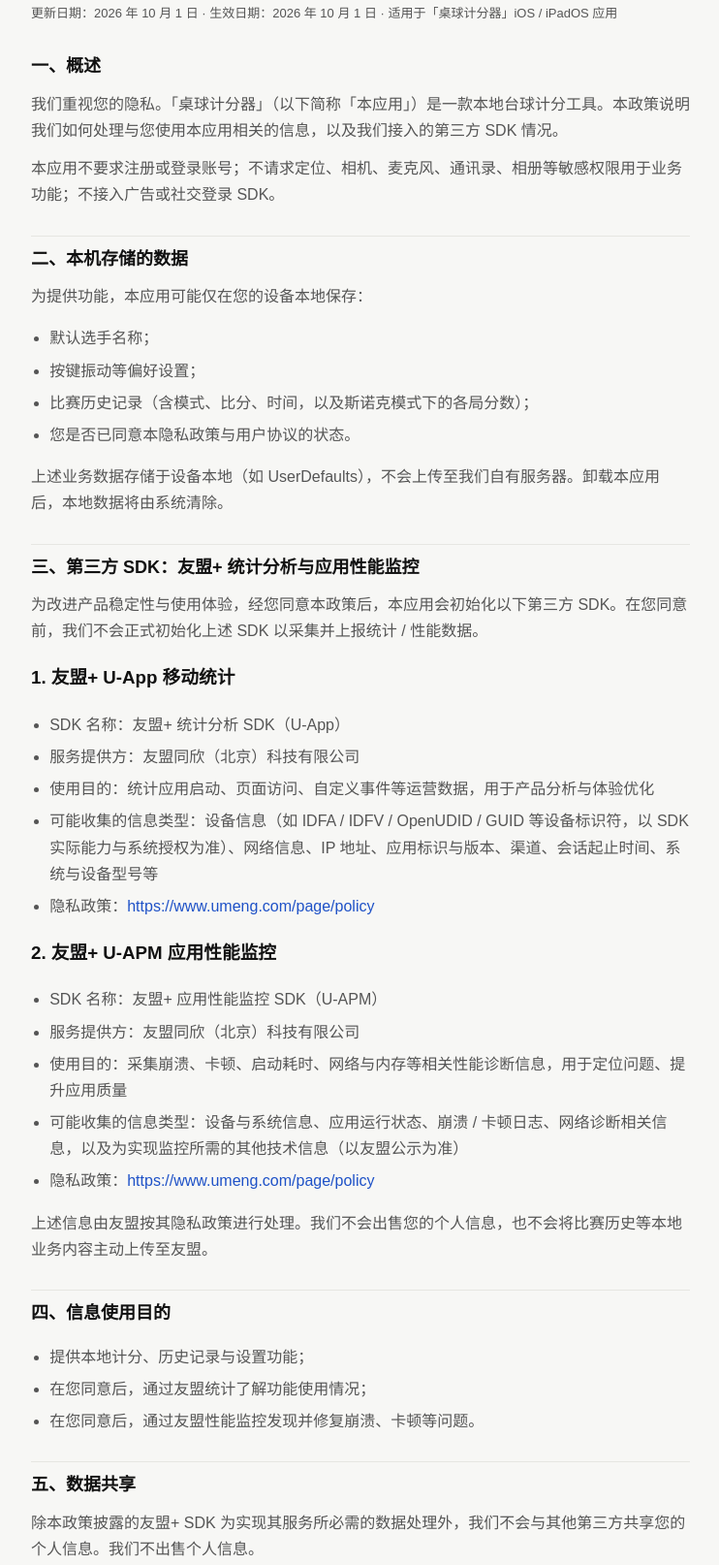
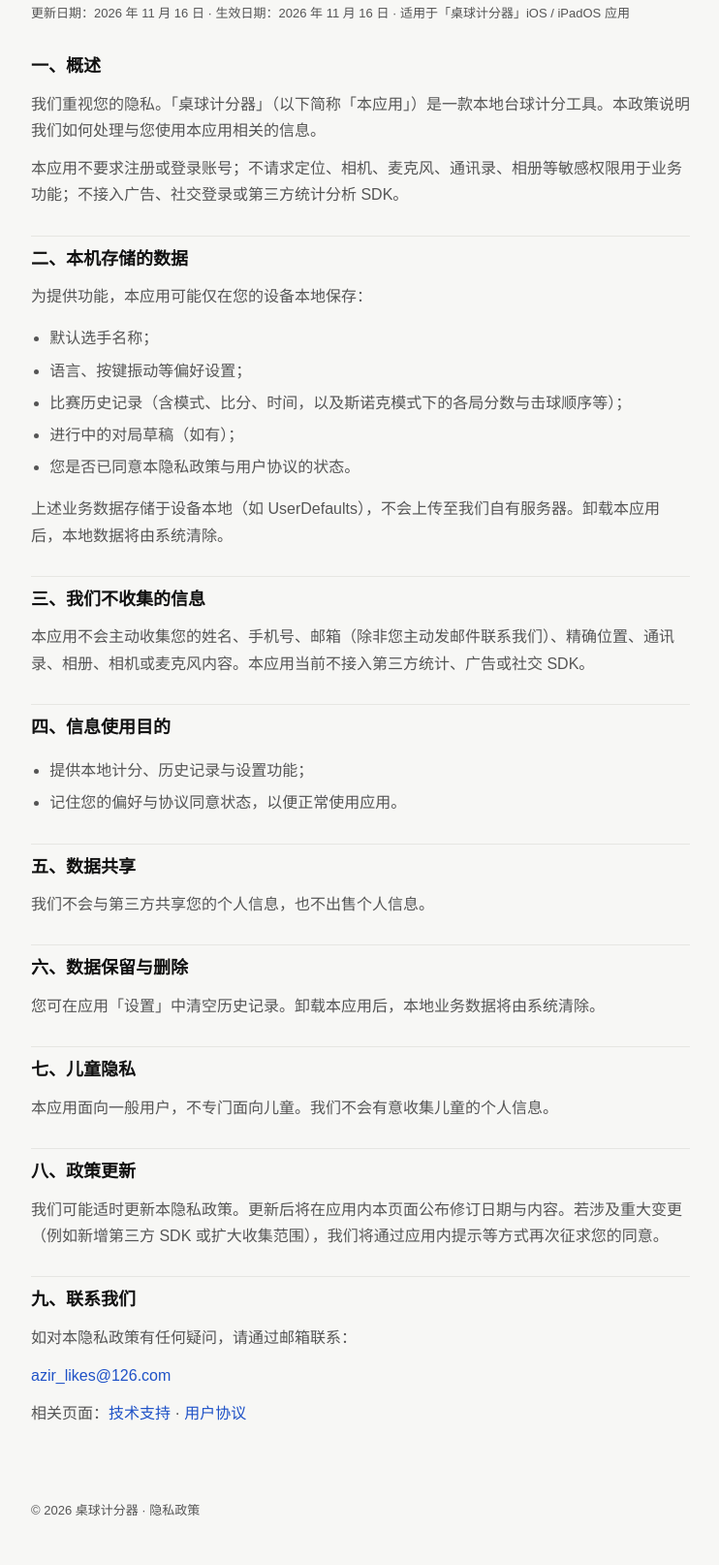
Before and after one commit to LAnqxpp/IntegraphSwiftApp, a plain HTML site: page privacy.html in a window 1280 px wide. Shown: the part 138-1752 px from the top of the page at 97% size, without its empty margins (268-1010 px from the left). Drawn offline with Linux system fonts and the light colour scheme.

Commit message:
Add files via upload

```diff
--- a/privacy.html
+++ b/privacy.html
@@ -4,11 +4,7 @@
   <meta charset="UTF-8" />
   <meta name="viewport" content="width=device-width, initial-scale=1" />
   <title>隐私政策 · 桌球计分器</title>
-  <meta name="description" content="桌球计分器隐私政策：说明本地数据与友盟统计分析、性能监控的处理方式。" />
-  <link rel="icon" type="image/png" sizes="32x32" href="favicon-32.png" />
-  <link rel="icon" type="image/png" sizes="16x16" href="favicon-16.png" />
-  <link rel="apple-touch-icon" href="apple-touch-icon.png" />
-  <link rel="shortcut icon" href="favicon.png" />
+  <meta name="description" content="桌球计分器隐私政策：数据仅保存在本机，不接入第三方统计 SDK。" />
   <link rel="stylesheet" href="styles.css" />
 </head>
 <body>
@@ -28,63 +24,43 @@
 
   <main class="doc">
     <h1>隐私政策</h1>
-    <p class="meta">更新日期：2026 年 10 月 1 日 · 生效日期：2026 年 10 月 1 日 · 适用于「桌球计分器」iOS / iPadOS 应用</p>
+    <p class="meta">更新日期：2026 年 11 月 16 日 · 生效日期：2026 年 11 月 16 日 · 适用于「桌球计分器」iOS / iPadOS 应用</p>
 
     <h2>一、概述</h2>
-    <p>我们重视您的隐私。「桌球计分器」（以下简称「本应用」）是一款本地台球计分工具。本政策说明我们如何处理与您使用本应用相关的信息，以及我们接入的第三方 SDK 情况。</p>
-    <p>本应用不要求注册或登录账号；不请求定位、相机、麦克风、通讯录、相册等敏感权限用于业务功能；不接入广告或社交登录 SDK。</p>
+    <p>我们重视您的隐私。「桌球计分器」（以下简称「本应用」）是一款本地台球计分工具。本政策说明我们如何处理与您使用本应用相关的信息。</p>
+    <p>本应用不要求注册或登录账号；不请求定位、相机、麦克风、通讯录、相册等敏感权限用于业务功能；不接入广告、社交登录或第三方统计分析 SDK。</p>
 
     <h2>二、本机存储的数据</h2>
     <p>为提供功能，本应用可能仅在您的设备本地保存：</p>
     <ul>
       <li>默认选手名称；</li>
-      <li>按键振动等偏好设置；</li>
-      <li>比赛历史记录（含模式、比分、时间，以及斯诺克模式下的各局分数）；</li>
+      <li>语言、按键振动等偏好设置；</li>
+      <li>比赛历史记录（含模式、比分、时间，以及斯诺克模式下的各局分数与击球顺序等）；</li>
+      <li>进行中的对局草稿（如有）；</li>
       <li>您是否已同意本隐私政策与用户协议的状态。</li>
     </ul>
     <p>上述业务数据存储于设备本地（如 UserDefaults），不会上传至我们自有服务器。卸载本应用后，本地数据将由系统清除。</p>
 
-    <h2>三、第三方 SDK：友盟+ 统计分析与应用性能监控</h2>
-    <p>为改进产品稳定性与使用体验，经您同意本政策后，本应用会初始化以下第三方 SDK。在您同意前，我们不会正式初始化上述 SDK 以采集并上报统计 / 性能数据。</p>
-
-    <h3>1. 友盟+ U-App 移动统计</h3>
-    <ul>
-      <li>SDK 名称：友盟+ 统计分析 SDK（U-App）</li>
-      <li>服务提供方：友盟同欣（北京）科技有限公司</li>
-      <li>使用目的：统计应用启动、页面访问、自定义事件等运营数据，用于产品分析与体验优化</li>
-      <li>可能收集的信息类型：设备信息（如 IDFA / IDFV / OpenUDID / GUID 等设备标识符，以 SDK 实际能力与系统授权为准）、网络信息、IP 地址、应用标识与版本、渠道、会话起止时间、系统与设备型号等</li>
-      <li>隐私政策：<a href="https://www.umeng.com/page/policy" rel="noopener noreferrer" target="_blank">https://www.umeng.com/page/policy</a></li>
-    </ul>
-
-    <h3>2. 友盟+ U-APM 应用性能监控</h3>
-    <ul>
-      <li>SDK 名称：友盟+ 应用性能监控 SDK（U-APM）</li>
-      <li>服务提供方：友盟同欣（北京）科技有限公司</li>
-      <li>使用目的：采集崩溃、卡顿、启动耗时、网络与内存等相关性能诊断信息，用于定位问题、提升应用质量</li>
-      <li>可能收集的信息类型：设备与系统信息、应用运行状态、崩溃 / 卡顿日志、网络诊断相关信息，以及为实现监控所需的其他技术信息（以友盟公示为准）</li>
-      <li>隐私政策：<a href="https://www.umeng.com/page/policy" rel="noopener noreferrer" target="_blank">https://www.umeng.com/page/policy</a></li>
-    </ul>
-
-    <p>上述信息由友盟按其隐私政策进行处理。我们不会出售您的个人信息，也不会将比赛历史等本地业务内容主动上传至友盟。</p>
+    <h2>三、我们不收集的信息</h2>
+    <p>本应用不会主动收集您的姓名、手机号、邮箱（除非您主动发邮件联系我们）、精确位置、通讯录、相册、相机或麦克风内容。本应用当前不接入第三方统计、广告或社交 SDK。</p>
 
     <h2>四、信息使用目的</h2>
     <ul>
       <li>提供本地计分、历史记录与设置功能；</li>
-      <li>在您同意后，通过友盟统计了解功能使用情况；</li>
-      <li>在您同意后，通过友盟性能监控发现并修复崩溃、卡顿等问题。</li>
+      <li>记住您的偏好与协议同意状态，以便正常使用应用。</li>
     </ul>
 
     <h2>五、数据共享</h2>
-    <p>除本政策披露的友盟+ SDK 为实现其服务所必需的数据处理外，我们不会与其他第三方共享您的个人信息。我们不出售个人信息。</p>
+    <p>我们不会与第三方共享您的个人信息，也不出售个人信息。</p>
 
     <h2>六、数据保留与删除</h2>
-    <p>您可在应用「设置」中清空历史记录。卸载本应用后，本地业务数据将由系统清除。经友盟采集的统计与性能数据，将按友盟隐私政策及服务约定保留与处理。</p>
+    <p>您可在应用「设置」中清空历史记录。卸载本应用后，本地业务数据将由系统清除。</p>
 
     <h2>七、儿童隐私</h2>
     <p>本应用面向一般用户，不专门面向儿童。我们不会有意收集儿童的个人信息。</p>
 
     <h2>八、政策更新</h2>
-    <p>我们可能适时更新本隐私政策。更新后将在本页面公布修订日期与内容。若涉及重大变更（例如新增第三方 SDK 或扩大收集范围），我们将通过应用内提示等方式再次征求您的同意。若您继续使用本应用，即表示您知悉更新后的政策。</p>
+    <p>我们可能适时更新本隐私政策。更新后将在应用内本页面公布修订日期与内容。若涉及重大变更（例如新增第三方 SDK 或扩大收集范围），我们将通过应用内提示等方式再次征求您的同意。</p>
 
     <h2>九、联系我们</h2>
     <p>如对本隐私政策有任何疑问，请通过邮箱联系：</p>
```
Also changed, not shown: index.html (+2 -2 lines), terms.html (+2 -2 lines).
